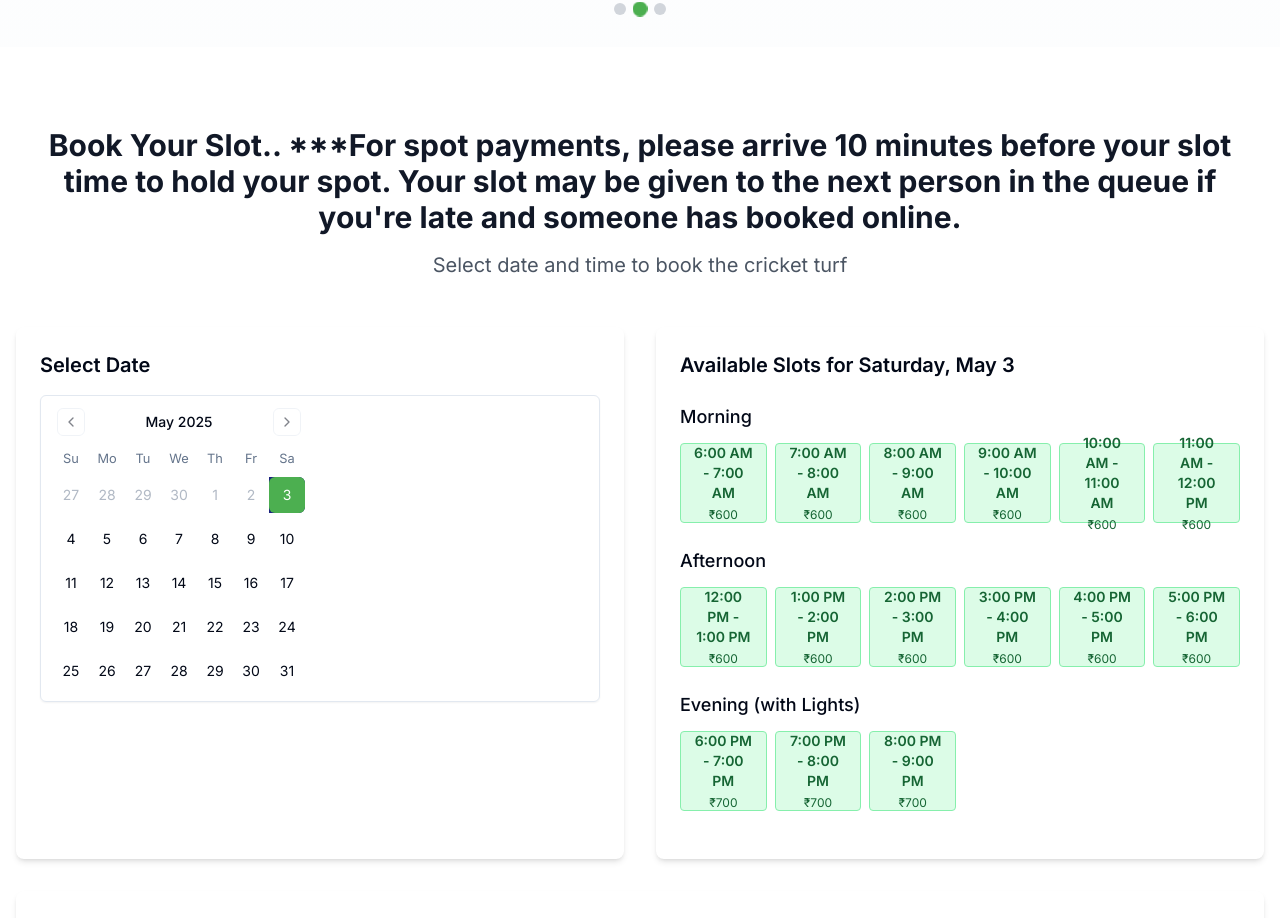
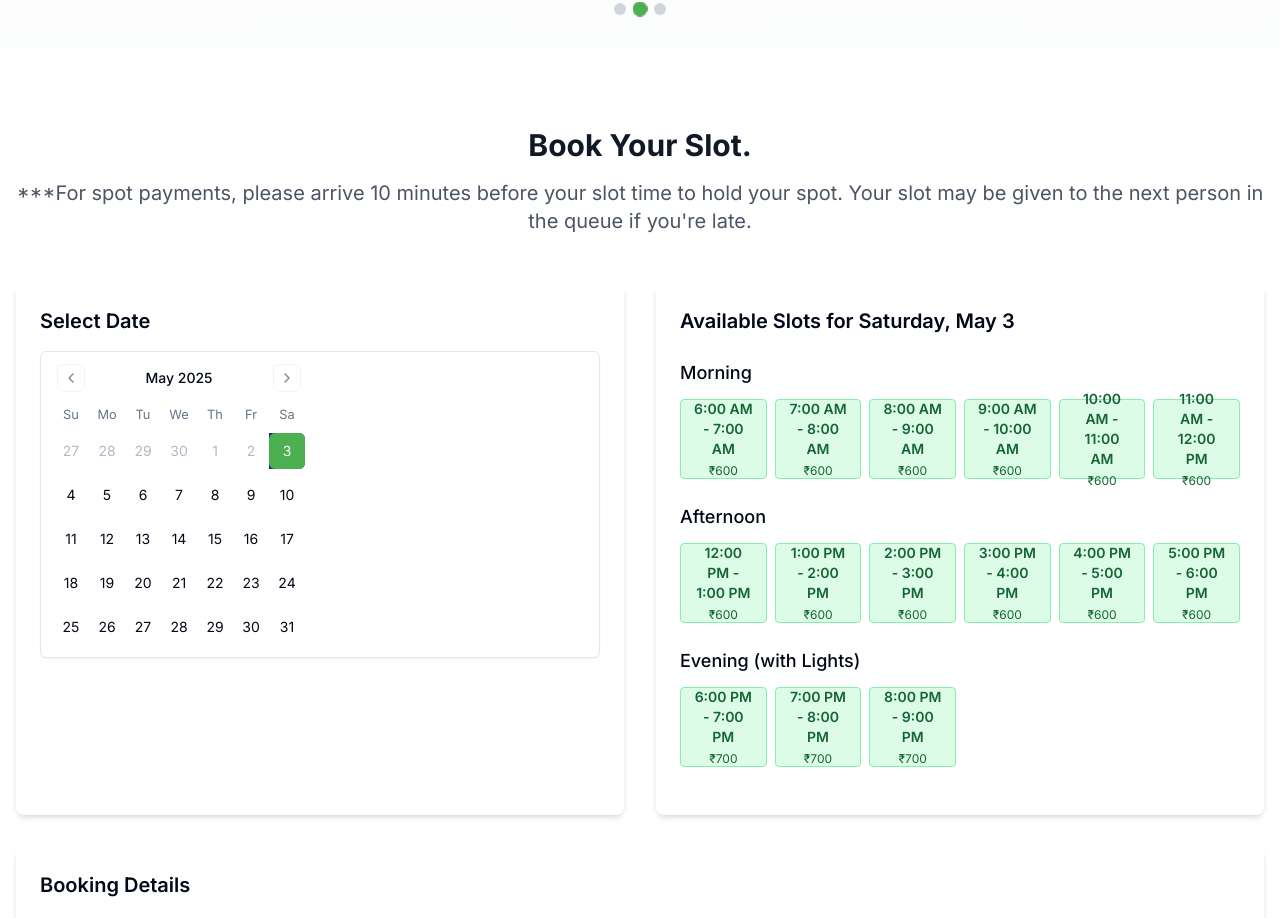
Before and after one commit to suman2mark/raju-cricket-turf-book, a React (Vite) app: page / in a window 1280 px wide. Shown: the part 1453-2371 px from the top of the page. Built offline with nearby package versions, Linux system fonts and the light colour scheme; no server answers; the database is empty.

Commit message:
Update LanguageContext.tsx

```diff
--- a/src/contexts/LanguageContext.tsx
+++ b/src/contexts/LanguageContext.tsx
@@ -50,11 +50,11 @@ const translations: Record<string, Record<Language, string>> = {
   },
   // Booking section
   "booking_title": {
-    english: "Book Your Slot.. ***For spot payments, please arrive 10 minutes before your slot time to hold your spot.  Your slot may be given to the next person in the queue if you're late and someone has booked online.",
+    english: "Book Your Slot.",
     telugu: "మీ స్లాట్‌ని బుక్ చేయండి"
   },
   "booking_subtitle": {
-    english: "Select date and time to book the cricket turf",
+    english: "***For spot payments, please arrive 10 minutes before your slot time to hold your spot.  Your slot may be given to the next person in the queue if you're late.",
     telugu: "క్రికెట్ టర్ఫ్‌ని బుక్ చేయడానికి తేదీ మరియు సమయాన్ని ఎంచుకోండి"
   },
   "spot_payment_reminder": {
```
